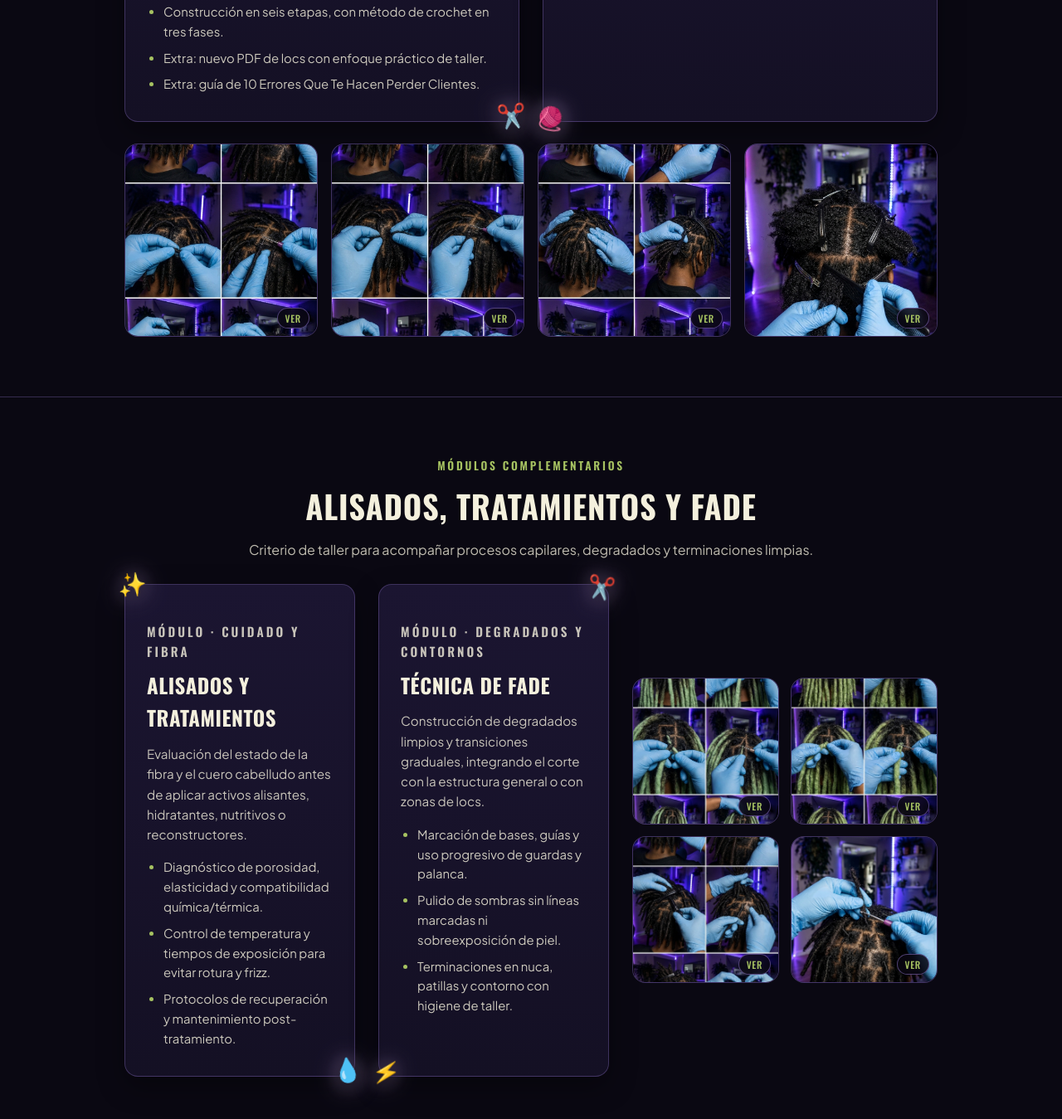
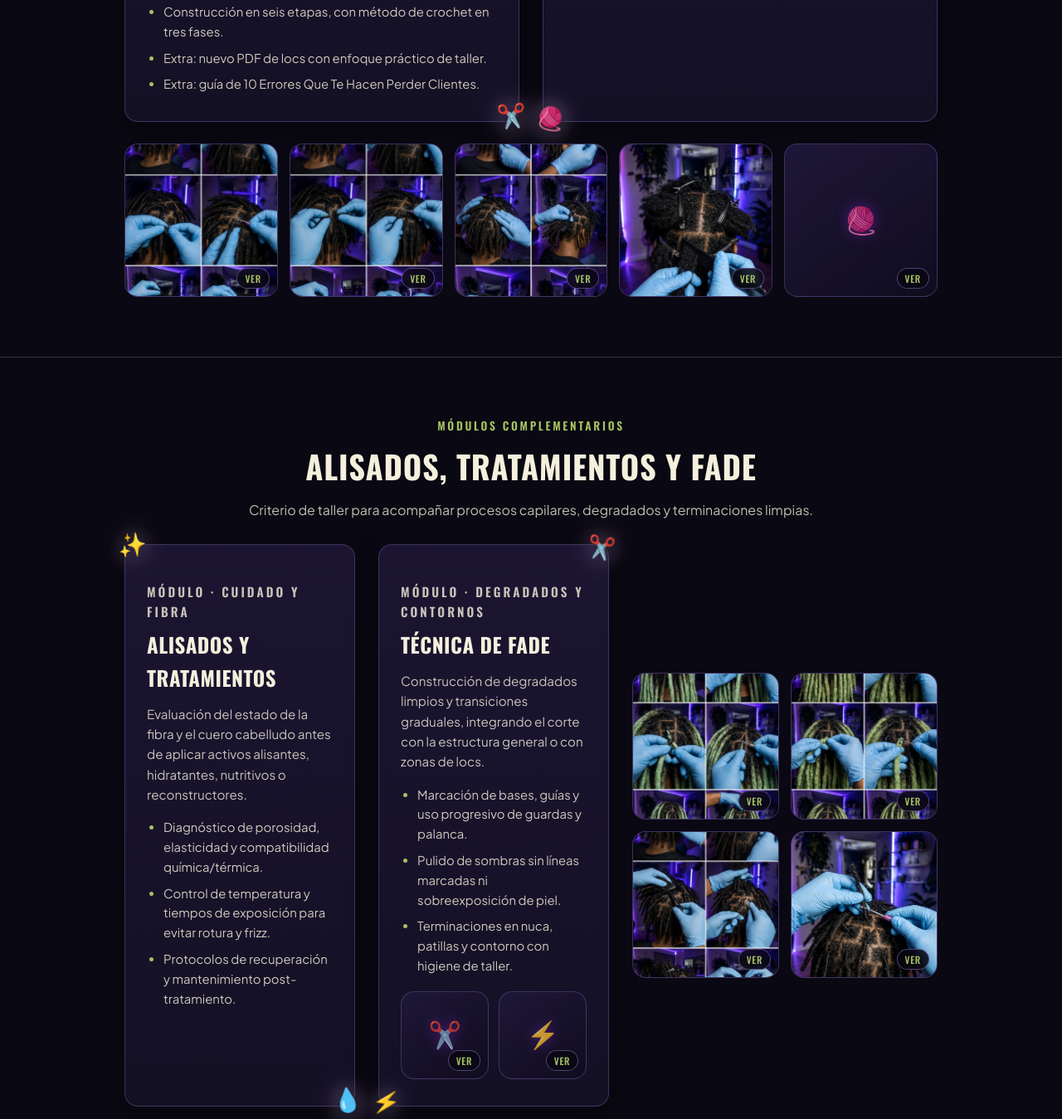
Before and after one commit to lordflvcko321-rgb/dr3ad, a plain HTML site: page index.html in a window 1280 px wide. Shown: the part 1451-2800 px from the top of the page at 83% size. Drawn offline with nearby package versions, Linux system fonts and the light colour scheme.

Commit message:
Update index.html

```diff
--- a/index.html
+++ b/index.html
@@ -345,6 +345,19 @@
       }
     }
 
+    .inline-photos-5 {
+      display: grid;
+      grid-template-columns: repeat(2, 1fr);
+      gap: 14px;
+      margin-top: 26px;
+    }
+    @media (min-width: 768px) {
+      .inline-photos-5 {
+        grid-template-columns: repeat(5, 1fr);
+        gap: 14px;
+      }
+    }
+
     /* Bloque con foto lateral al lado de texto */
     .side-feature {
       display: grid;
@@ -363,6 +376,14 @@
       display: grid;
       grid-template-columns: 1fr 1fr;
       gap: 14px;
+    }
+
+    /* Muestras de Fade dentro de la sección de Fade */
+    .fade-samples-strip {
+      display: grid;
+      grid-template-columns: 1fr 1fr;
+      gap: 12px;
+      margin-top: 18px;
     }
 
     /* Galería principal de modelos (6 fotos) */
@@ -730,8 +751,8 @@
       </div>
     </section>
 
-    <!-- Qué incluye el pack de locs + fotos de palm rolling, división y crochet entre bloques -->
-    <section class="section">
+    <!-- Qué incluye el pack de locs + fotos de palm rolling, división y crochet + palmroll1 -->
+    <section id="dreads-section" class="section">
       <div class="wrap">
         <p class="eyebrow center">Contenido del pack de locs</p>
         <h2 class="center" style="font-size:2.4rem; margin-top:6px;">Qué incluye el pack de locs</h2>
@@ -762,12 +783,12 @@
           </article>
         </div>
 
-        <!-- 3 fotos de palm rolling, división y crochet + 1 de crochet intercaladas aquí -->
-        <div class="inline-photos-4" id="stripPalmCrochet"></div>
+        <!-- 3 fotos de palm rolling, división y crochet + 1 de crochet + palmroll1 en sección de dreads -->
+        <div class="inline-photos-5" id="stripPalmCrochet"></div>
       </div>
     </section>
 
-    <!-- Alisados y tratamientos + Técnica de fade con fotos largas y cortos al costado -->
+    <!-- Alisados y tratamientos + Técnica de fade con muestras fadecorte1/fadecorte2 y fotos largas y cortos al costado -->
     <section id="tecnicas-extra" class="section">
       <div class="wrap">
         <p class="eyebrow center">Módulos complementarios</p>
@@ -788,7 +809,7 @@
                 <li>Protocolos de recuperación y mantenimiento post-tratamiento.</li>
               </ul>
             </article>
-            <article class="card emoji-box">
+            <article class="card emoji-box" id="fadeCard">
               <span class="corner-emoji md pos-tr" aria-hidden="true">✂️</span>
               <span class="corner-emoji md pos-bl" aria-hidden="true">⚡</span>
               <p class="eyebrow">Módulo · Degradados y contornos</p>
@@ -799,6 +820,8 @@
                 <li>Pulido de sombras sin líneas marcadas ni sobreexposición de piel.</li>
                 <li>Terminaciones en nuca, patillas y contorno con higiene de taller.</li>
               </ul>
+              <!-- Muestras de fade (fadecorte1 y fadecorte2) -->
+              <div class="fade-samples-strip" id="fadeSamplesStrip"></div>
             </article>
           </div>
 
@@ -955,7 +978,7 @@
       </div>
       <div class="lightbox-caption">
         <span id="lbTitle">LEMONBARB3R</span>
-        <span class="lightbox-counter" id="lbCounter">1 / 18</span>
+        <span class="lightbox-counter" id="lbCounter">1 / 21</span>
       </div>
     </div>
   </div>
@@ -1134,6 +1157,7 @@
     (function () {
       const galleryGrid = document.getElementById('galleryGrid');
       const stripPalmCrochet = document.getElementById('stripPalmCrochet');
+      const fadeSamplesStrip = document.getElementById('fadeSamplesStrip');
       const sideLargasCortos = document.getElementById('sideLargasCortos');
       const stripCortosSinteticos = document.getElementById('stripCortosSinteticos');
 
@@ -1155,11 +1179,16 @@
         { base: 'modelo5', title: 'Modelos · 05', badge: '05 · VER', icon: '💜', target: galleryGrid, src: null },
         { base: 'modelo6', title: 'Modelos · 06', badge: '06 · VER', icon: '💜', target: galleryGrid, src: null },
 
-        // 3 palm rolling, división y crochet + 1 crochet entre bloques de manual/láminas
+        // Sección de dreads: palm rolling, división, crochet + palmroll1
         { base: 'palm_crochet1', title: 'Palm rolling, división y crochet · 01', badge: 'VER', icon: '⚡', target: stripPalmCrochet, src: null },
         { base: 'palm_crochet2', title: 'Palm rolling, división y crochet · 02', badge: 'VER', icon: '⚡', target: stripPalmCrochet, src: null },
         { base: 'palm_crochet3', title: 'Palm rolling, división y crochet · 03', badge: 'VER', icon: '⚡', target: stripPalmCrochet, src: null },
         { base: 'crochet1', title: 'Crochet · 01', badge: 'VER', icon: '🧶', target: stripPalmCrochet, src: null },
+        { base: 'palmroll1', title: 'Palm rolling · Técnica de dreads', badge: 'VER', icon: '🧶', target: stripPalmCrochet, src: null },
+
+        // Sección de fade: fadecorte1 y fadecorte2 como muestra
+        { base: 'fadecorte1', title: 'Muestra Fade · 01', badge: 'VER', icon: '✂️', target: fadeSamplesStrip, src: null },
+        { base: 'fadecorte2', title: 'Muestra Fade · 02', badge: 'VER', icon: '⚡', target: fadeSamplesStrip, src: null },
 
         // 2 dreads largas + 2 dreads cortos al costado en la sección de técnicas
         { base: 'largas1', title: 'Dreads largas · 01', badge: 'VER', icon: '✨', target: sideLargasCortos, src: null },
```
